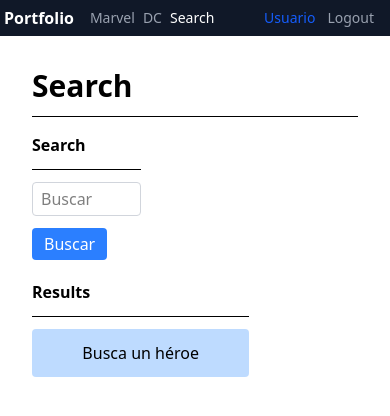
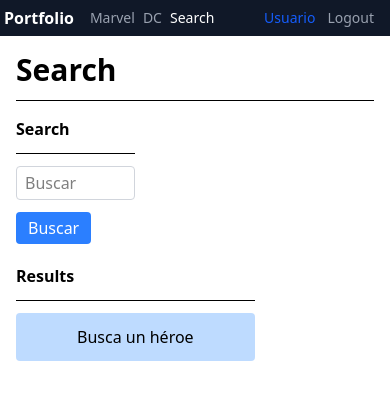
Before and after one commit to JaviPedrote/HeroesHOOKS, a React (Vite) app: page /search in a window 390 px wide. Shown: the top 416 px of the page. Built offline with nearby package versions, Linux system fonts and the light colour scheme.

Commit message:
toLowerCase Search

```diff
--- a/index.html
+++ b/index.html
@@ -1,5 +1,5 @@
 <!doctype html>
-<html lang="en">
+<html lang="es">
   <head>
     <meta charset="UTF-8" />
     <meta name="viewport" content="width=device-width, initial-scale=1.0" />
--- a/src/heroes/components/HeroCard.tsx
+++ b/src/heroes/components/HeroCard.tsx
@@ -19,7 +19,7 @@ export const HeroCard = ({ hero }: HeroCardProps) => {
     return (
         <>
 
-            <div className="flex my-3 outline-2 outline-gray-300 rounded w-[calc(100vw-70px)] md:w-full pr-2">
+            <div className="flex my-3 outline-2 outline-gray-300 rounded w-[calc(100vw-32px)] sm:w-full sm:pr-2">
                 <img className=" w-36 md:mr-6 rounded object-cover" src={heroImageUrl} alt="" />
                 <div className="pl-2 md:pl-0">
                     <h5 className="text-2xl font-bold">{hero.superhero}</h5>
--- a/src/heroes/pages/SearchPage.tsx
+++ b/src/heroes/pages/SearchPage.tsx
@@ -25,7 +25,7 @@ export const SearchPage = () => {
   const showError = q!.length > 1 && heroes.length === 0;
 
   return (
-    <div className="m-4">
+    <div className="sm:m-4">
       <h1 className="text-3xl font-bold mb-3">Search</h1>
       <hr />
 
```
